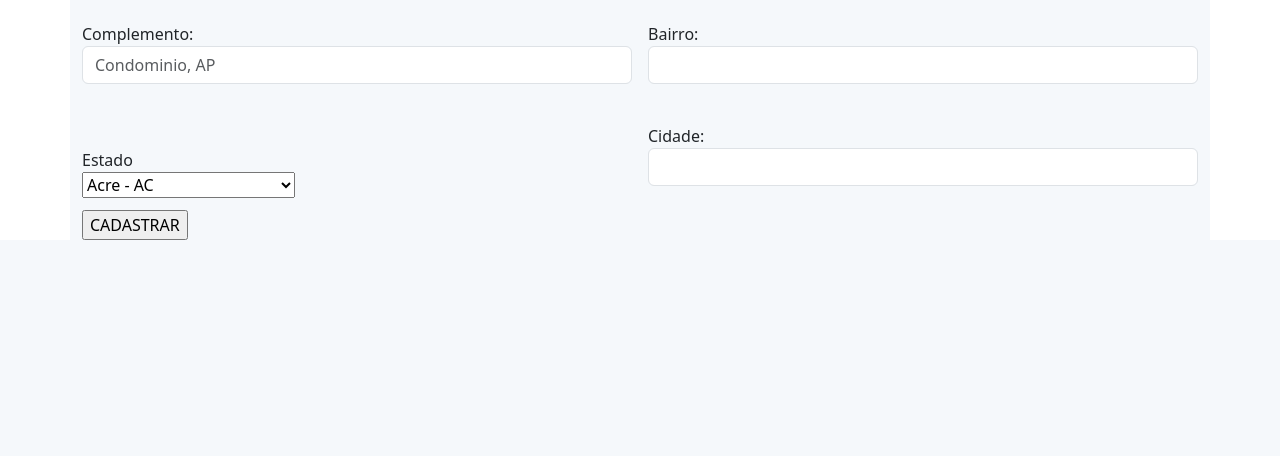
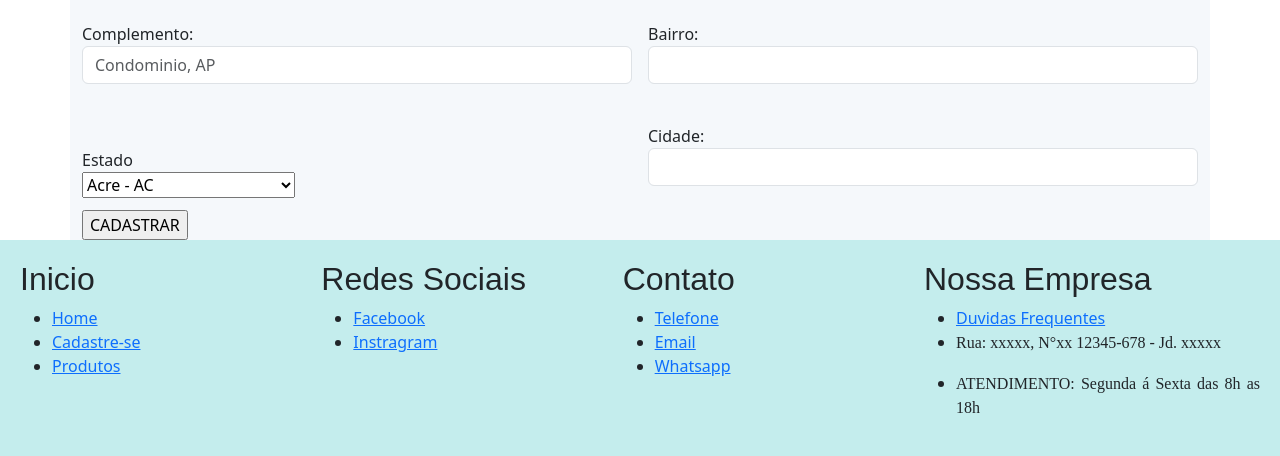
Before and after one commit to Winnyglv/Loja, a PHP site: page /formulario.php in a window 1280 px wide. Shown: the part 948-1404 px from the top of the page. Before the commit the page ends 1188 px from the top, so only its background shows below. Run offline with PHP 8.4, Linux system fonts and the light colour scheme; data that the repository does not hold is empty.

Commit message:
Acrescentei rodapé em todas as páginas

```diff
--- a/formulario.php
+++ b/formulario.php
@@ -9,8 +9,12 @@
     <link href="https://cdn.jsdelivr.net/npm/bootstrap@5.3.0-alpha1/dist/css/bootstrap.min.css" rel="stylesheet" integrity="sha384-GLhlTQ8iRABdZLl6O3oVMWSktQOp6b7In1Zl3/Jr59b6EGGoI1aFkw7cmDA6j6gD" crossorigin="anonymous">
 </head>
 <body>
+    <header>
+
+    </header>
+
     <main><h1 class="title">CADASTRO DE CLIENTES</h1></main><br>
-
+<div class="site-content">
     <div class="container">
  <div class="row">
     <div class="jumbotron">
@@ -42,10 +46,10 @@
     <input type="text" name="telefone2"class="form-control"><br>
     </div>
     <div class="col-md-6">Escolha uma senha:
-    <input type="password" name="senha"class="form-control"><br>
+    <input type="password" name="senha" class="form-control"><br>
     </div>
     <div class="col-md-6">Redigite:
-    <input type="password" name="redigite"class="form-control"><br>
+    <input type="password" name="redigite" class="form-control"><br>
     </div>
     <div class="col-md-4">CEP:
     <input type="text" name="cep"class="form-control">
@@ -103,26 +107,27 @@
     <input type="text" name="cidade" class="form-control"> <br>
     </div></form>
     <input type="submit" name="btn" value="CADASTRAR">
+    <input type="hidden" name="form" value="f_form">
  </div>
 </div>
 </div>
-
+</div>
     <?php
 require_once ("conectar.php");
-if(isset($_POST['btn']))
+if(isset($_POST['submit']) && $_POST['form'] == 'f_form')
     {
       if(
             empty ($_POST['nome'])
             or
-            empty ($_POST['cpf'])
+            empty ($_POST['senha'])
             or
-            empty ($_POST['senha'])
-          or
-          empty ($_POST['redigite'])
+            empty ($_POST['redigite'])
        )
     {
-            echo"Os campos: Nome,CPF e Senha são obrigatorios! Confira os dados antes de finalizar o cadastro.";
+            echo"Todos os campos são obrigatórios. Confira os dados antes de finalizar o cadastro.";
             exit;
+    } else {
+        header('Location:telainicial.php');
     }
     };
 
@@ -149,6 +154,47 @@ $sql = "INSERT INTO cadastros
 (email,nome,cpf,rg,nascimento,sexo,telefone,telefone2,senha,redigite,cep,tipo,rua,numero,complemento,bairro,estado,cidade)
 VALUES ('$email', '$nome', '$cpf', '$rg', '$nascimento', '$sexo', '$telefone', '$telefone2', '$senha', '$redigite', '$cep', '$tipo', '$rua','$numero', '$complemento','$bairro','$estado','$cidade')";
 mysqli_query($con, $sql);
+
 ?>
+
+
+
+<footer>
+<div class="boxs">
+    <h2>Inicio</h2>
+<ul>
+<li><a href="telainicial.php">Home</a></li>
+<li><a href="formulario.php">Cadastre-se</a></li>
+<li><a href="">Produtos</a></li>
+</ul>
+</div>
+
+<div class="boxs">
+    <h2>Redes Sociais</h2>
+<ul>
+<li><a href="https://www.facebook.com/profile.php?id=100054443501375&mibextid=ZbWKwL">Facebook</a></li>
+<li><a href="https://instagram.com/vestindoestacoes?igshid=YmMyMTA2M2Y=">Instragram</a></li>
+</ul>
+</div>
+
+<div class="boxs">
+    <h2>Contato</h2>
+<ul>
+<li><a href="">Telefone</a></li>
+<li><a href="winnysouza83@gmail.com">Email</a></li>
+<li><a href="https://wa.me/qr/DKHXDPYTP5FGN1">Whatsapp</a></li>
+</ul>
+</div>
+
+<div class="boxs">
+    <h2>Nossa Empresa</h2>
+<ul>
+<li><a href="">Duvidas Frequentes</a></li>
+<li><p>Rua: xxxxx, N°xx 12345-678 - Jd. xxxxx</p></li>
+<li><p>ATENDIMENTO: Segunda á Sexta das 8h as 18h</p></li>
+</ul>
+</div>
+
+ </footer>
 </body>
 </html>
--- a/styles.css
+++ b/styles.css
@@ -11,6 +11,7 @@ footer .boxs{
     width:320px;
     min-height:50px;
     padding:20px;
+    flex-grow: 1;
 }
 footer .boxs:nth-child(4){
     width: 400px;
@@ -37,6 +38,7 @@ list-style:none;
     width:50%;
     height: auto;
 }
+
 body{
     font-family: "Times New Roman";
     background-color: #F2FFFC;
@@ -54,3 +56,6 @@ p{
     text-align: justify;
     font-family: "Crinsom Text";
 }
+.site-content{
+    flex: 1;
+}
```
Also changed, not shown: adm.php (+43 -2 lines), telainicial.php (+34 -4 lines).
